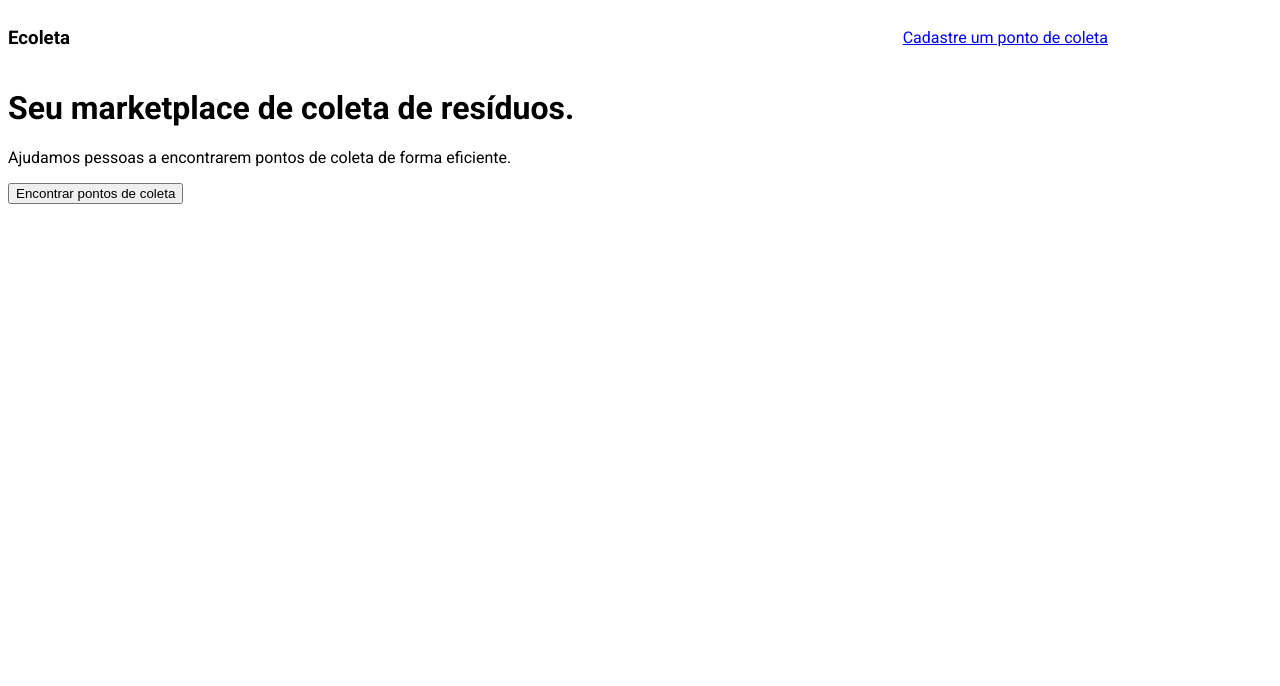
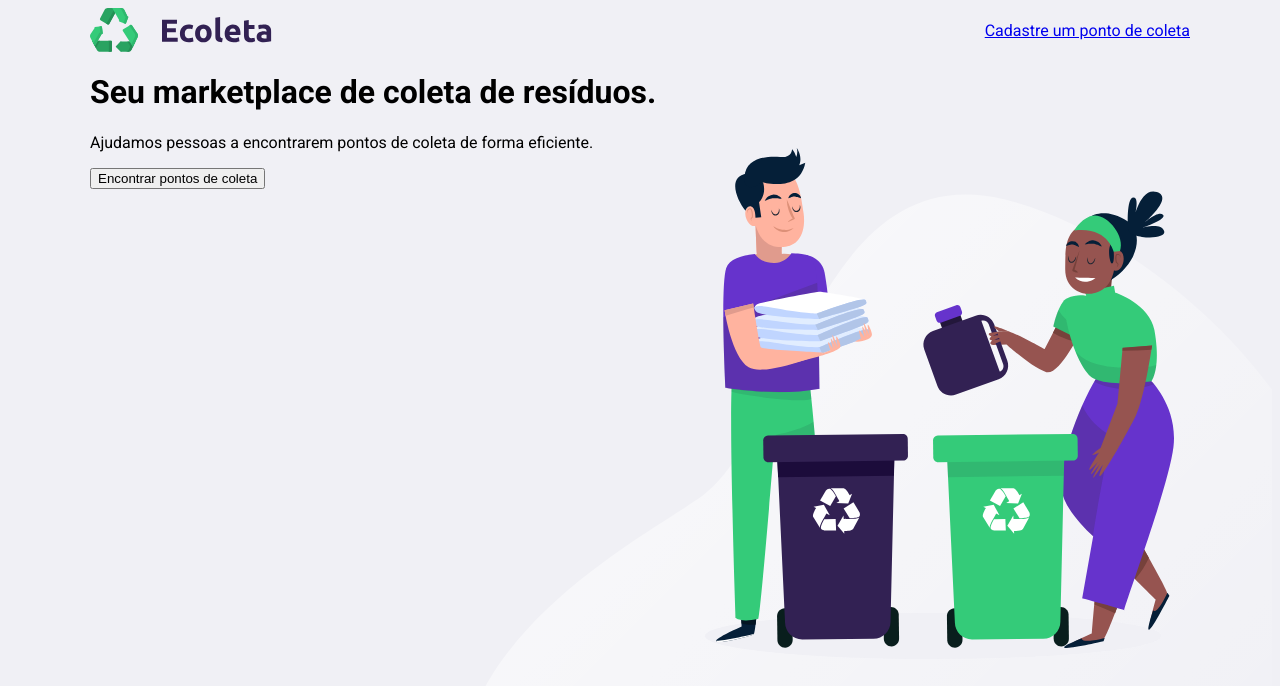
Before and after one commit to MatheusRodri/full_ecoleta-discovery, a plain HTML site: page index.html in a window 1280 px wide. Drawn offline with Linux system fonts and the light colour scheme.

Commit message:
change home page

```diff
--- a/index.html
+++ b/index.html
@@ -1,8 +1,7 @@
-<!--Falta 1:00:00-->
+<!--Falta 45:00-->
 
 <!DOCTYPE html>
 <html lang="pt_br">
-
 <head>
     <meta charset="UTF-8">
     <meta name="viewport" content="width=device-width, initial-scale=1.0">
@@ -13,13 +12,14 @@
     <link
         href="https://fonts.googleapis.com/css2?family=Roboto:ital,wght@0,100;0,300;0,400;0,500;0,700;0,900;1,100;1,300;1,400;1,500;1,700;1,900&display=swap"
         rel="stylesheet">
-    <link rel="stylesheet" href="/styles/main.css">
+    <link rel="stylesheet" href="./styles/main.css">
 </head>
 
 <body>
+    <div id="page-home">
         <div class="content">
             <header>
-            <h3 class="red">Ecoleta</h3>
+                <img src="/assets/logo.svg" alt="Logo ecoleta">
                 <a href="cadastro.html">Cadastre um ponto de coleta</a>
             </header>
 
@@ -30,6 +30,8 @@
 
             <button>Encontrar pontos de coleta</button>
         </div>
+    </div>
+
 </body>
 
 </html>
--- a/styles/main.css
+++ b/styles/main.css
@@ -2,13 +2,24 @@ html {
   font-family: "roboto", sans-serif;
 }
 
-header{
-    display: flex;
-    align-items: center;
-    justify-content: space-between;
+body{
+    background: #f0f0f5;
 }
 
-.content{
+#page-home{
+    height: 100vh;
+    background: url("../assets/home-background.svg") no-repeat;
+    background-position: 35vw bottom;
+}
+
+#page-home .content{
     width: 90%;
     max-width:1100px;
+
+    margin: 0 auto;
 }
+#page-home header{
+     display: flex;
+     align-items: center;
+     justify-content: space-between;
+ }
```
Lines whose indentation alone changed are shown as unchanged.
